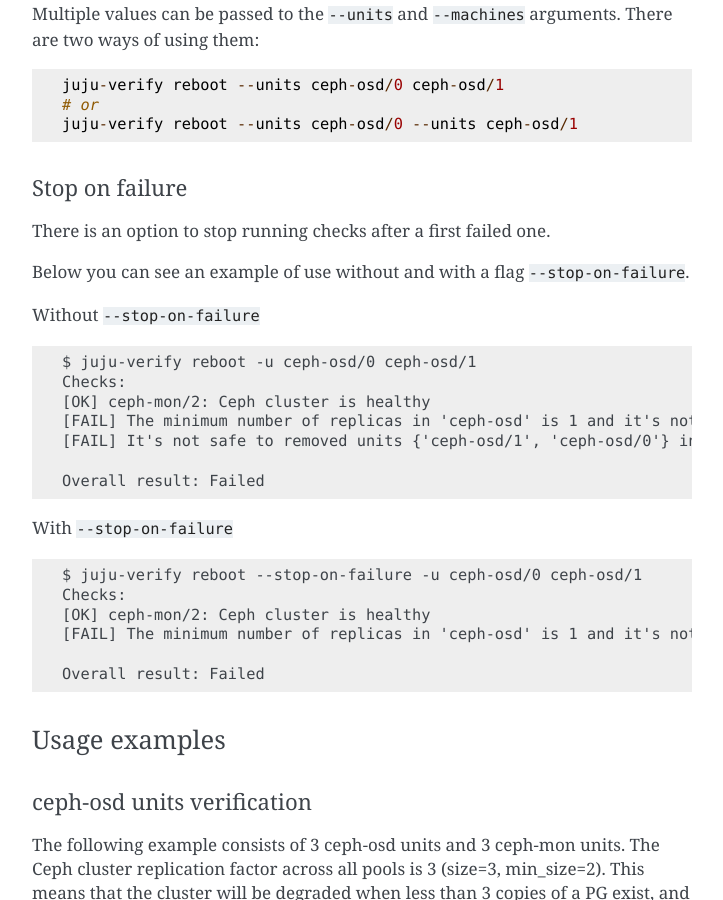
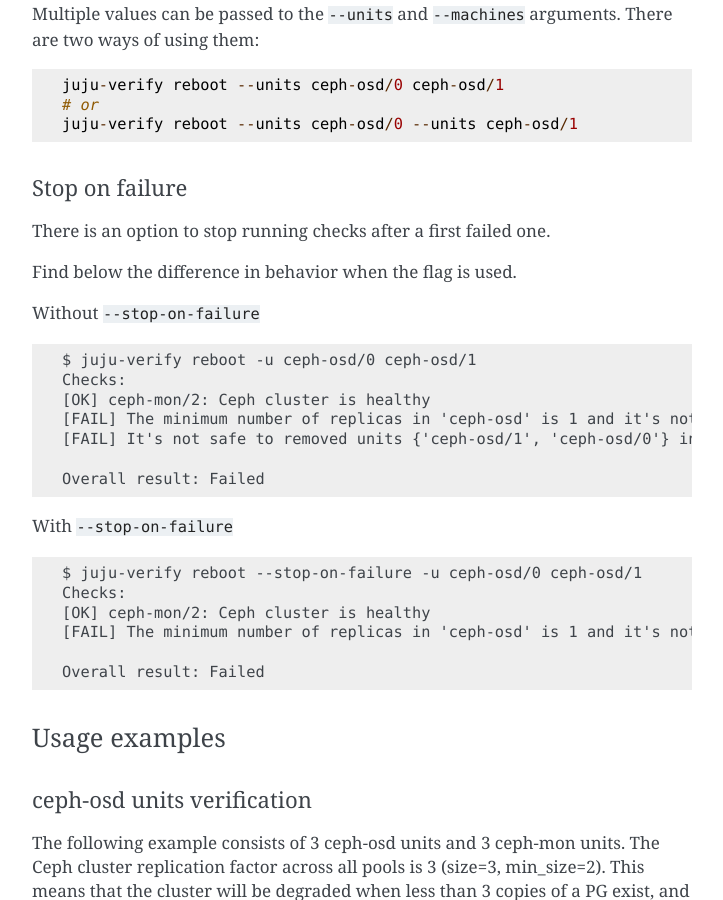
Before and after one commit to canonical/juju-verify, a Sphinx documentation site: the page built from docs/getting-started.rst, in a window 1280 px wide and 900 px high, scrolled down 2550 px. Shown: the whole window, without its empty margins (388-1111 px from the left). Built offline with Sphinx 7.4.7, drawn with Linux system fonts in a browser that asks for light colours; pages that are not in the unit, such as notebooks, are missing from menus.

Commit message:
rephrase in the docs

```diff
--- a/docs/getting-started.rst
+++ b/docs/getting-started.rst
@@ -127,7 +127,7 @@
 
 There is an option to stop running checks after a first failed one.
 
-Below you can see an example of use without and with a flag ``--stop-on-failure``.
+Find below the difference in behavior when the flag is used.
 
 Without ``--stop-on-failure``
 ::
```
